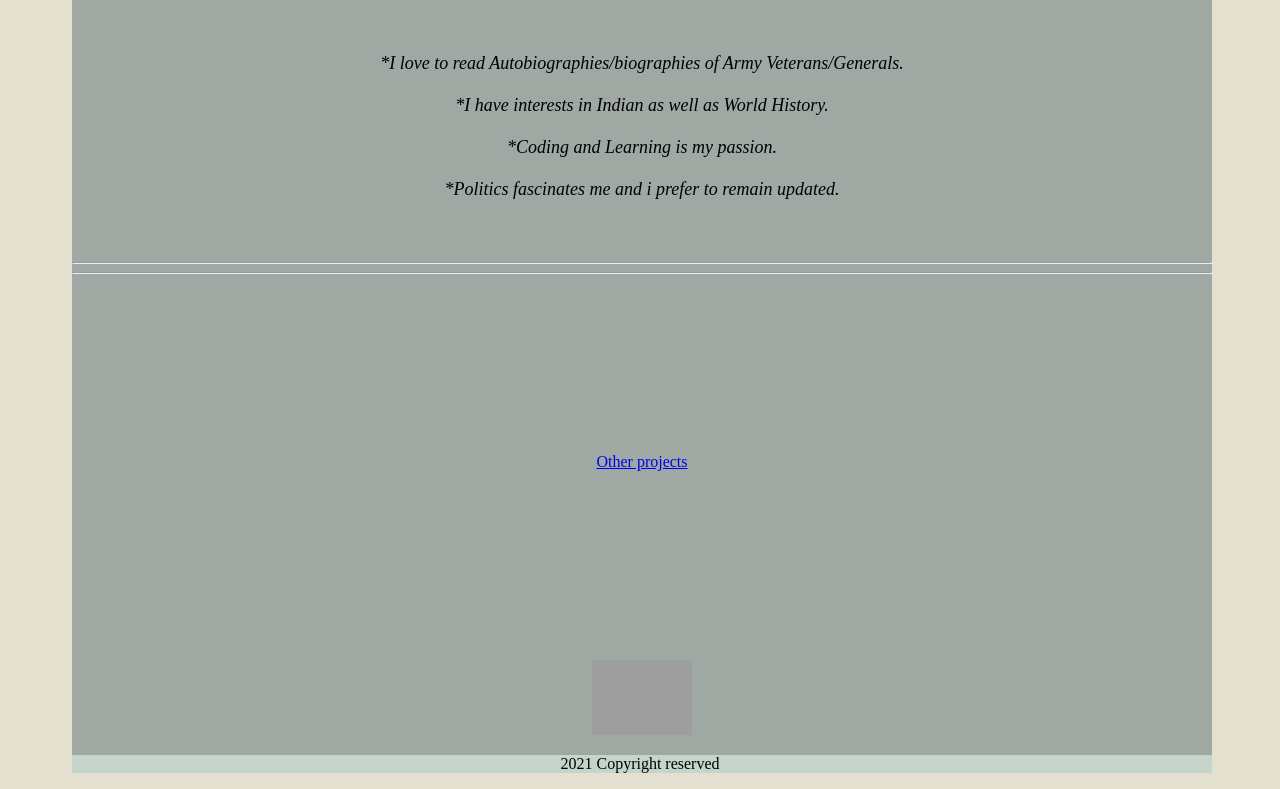
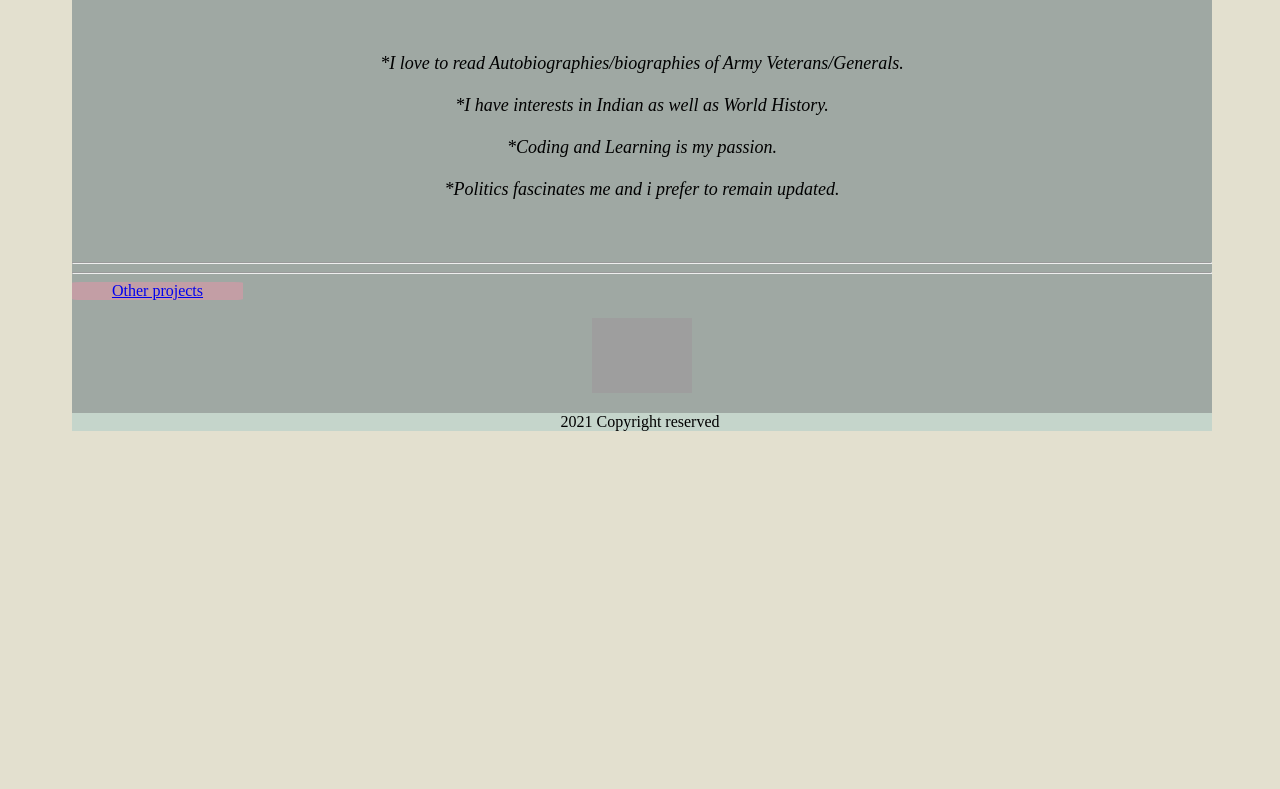
Before and after one commit to Abhinav-Pratap-Singh/Portfolio-Webpage, a plain HTML site: page index.html in a window 1280 px wide. Shown: the part 1457-2246 px from the top of the page. After the commit the page ends 1904 px from the top, so only its background shows below. Drawn offline with Linux system fonts and the light colour scheme; grey boxes are pictures that could not be loaded.

Commit message:
Update stylesheet.css

```diff
--- a/stylesheet.css
+++ b/stylesheet.css
@@ -42,7 +42,9 @@
     max-width: 100%;
 }
 .project-title{
-    background-color:
-    max-width: 30%;
-    padding: 15%;
-    margin: auto;
+    background-color:#c39EA5;
+    padding: 0%;
+    max-width: 15%;
+    border-radius: 5%;
+
+    }
```
